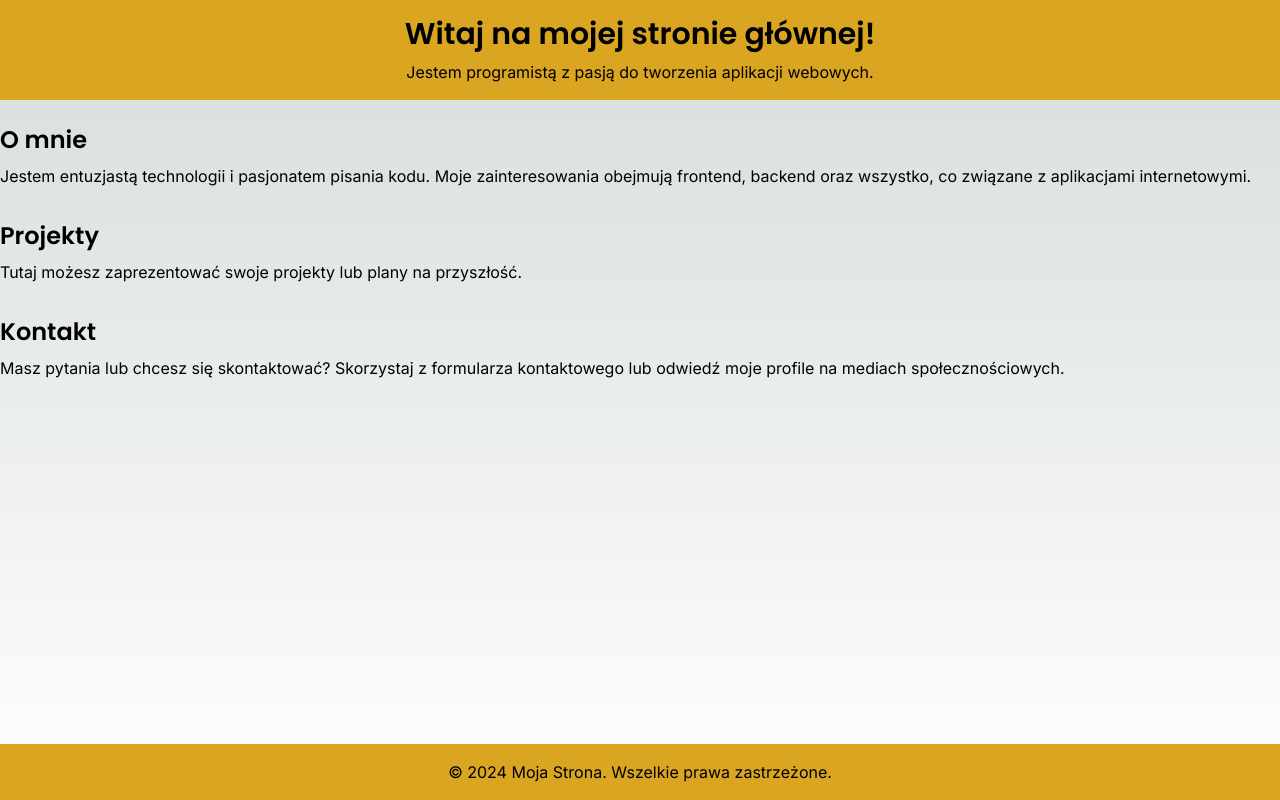
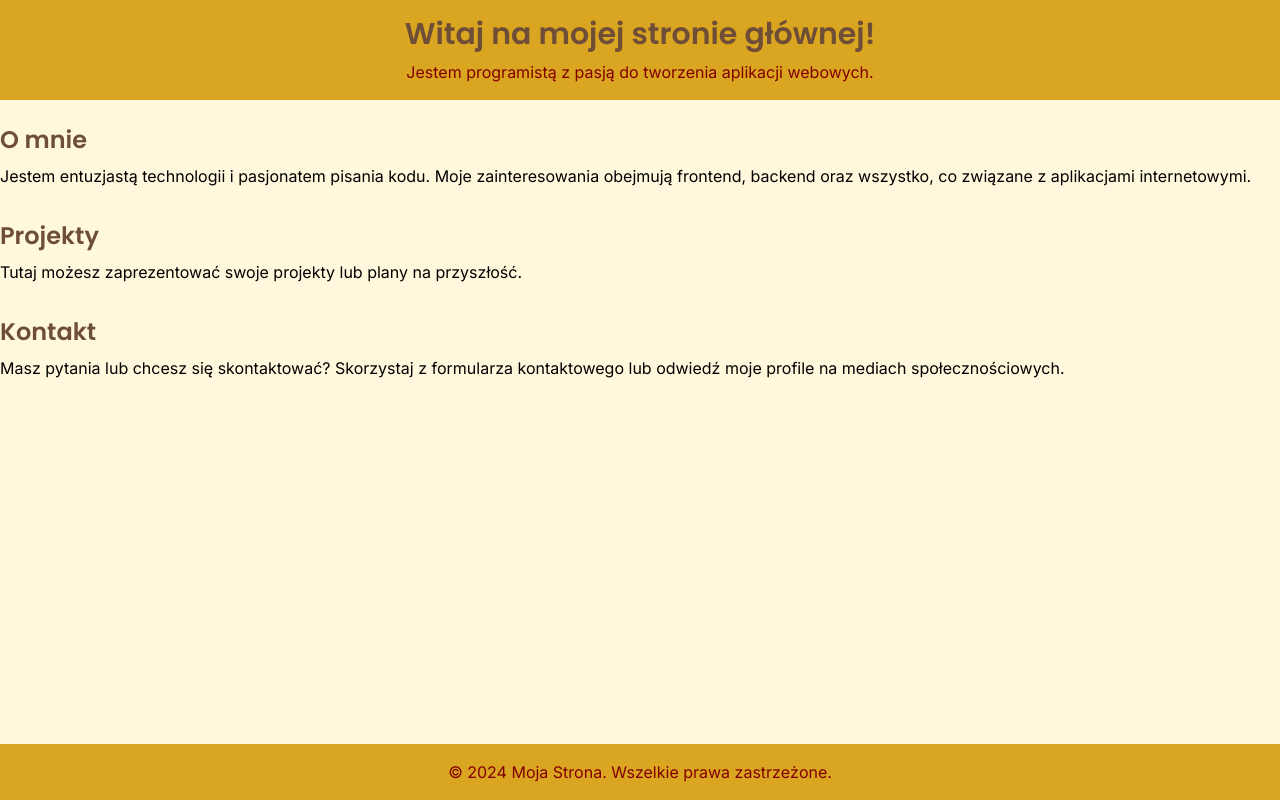
Before and after one commit to Arczi89/portfolio-react, a Next.js app: page / in a window 1280 px wide. Built offline with nearby package versions, Linux system fonts and the light colour scheme.

Commit message:
set color pallete

```diff
--- a/src/app/components/home.tsx
+++ b/src/app/components/home.tsx
@@ -5,14 +5,14 @@ import { useTranslation } from 'react-i18next';
 const Home = () => {
     const { t } = useTranslation();
   return (
-    <div className="flex flex-col min-h-screen">
+    <div className="flex flex-col min-h-screen bg-background">
       <header className="bg-primary text-text py-4">
         <div className="container mx-auto text-center">
           <h1 className="text-3xl font-bold">Witaj na mojej stronie głównej!</h1>
           <p className="mt-2">Jestem programistą z pasją do tworzenia aplikacji webowych.</p>
         </div>
       </header>
-      <main className="container mx-auto py-6 flex-grow">
+      <main className="container mx-auto py-6 flex-grow bg">
         <section className="mb-8">
           <h2 className="text-2xl font-bold">O mnie</h2>
           <p className="mt-2">
--- a/tailwind.config.js
+++ b/tailwind.config.js
@@ -12,12 +12,12 @@ module.exports = {
       },
       colors: {
         primary: 'goldenrod',
-        accent: 'blue',
-        background: 'lavender',
-        heading: 'black',
-        text: 'black',
+        accent: 'wheat',
+        background: 'cornsilk',
+        heading: '#6F4E37',
+        text: 'maroon',
         button: 'chocolate',
-        border: 'maroon',
+        border: 'darkgoldenrod',
       },
     },
   },
```
